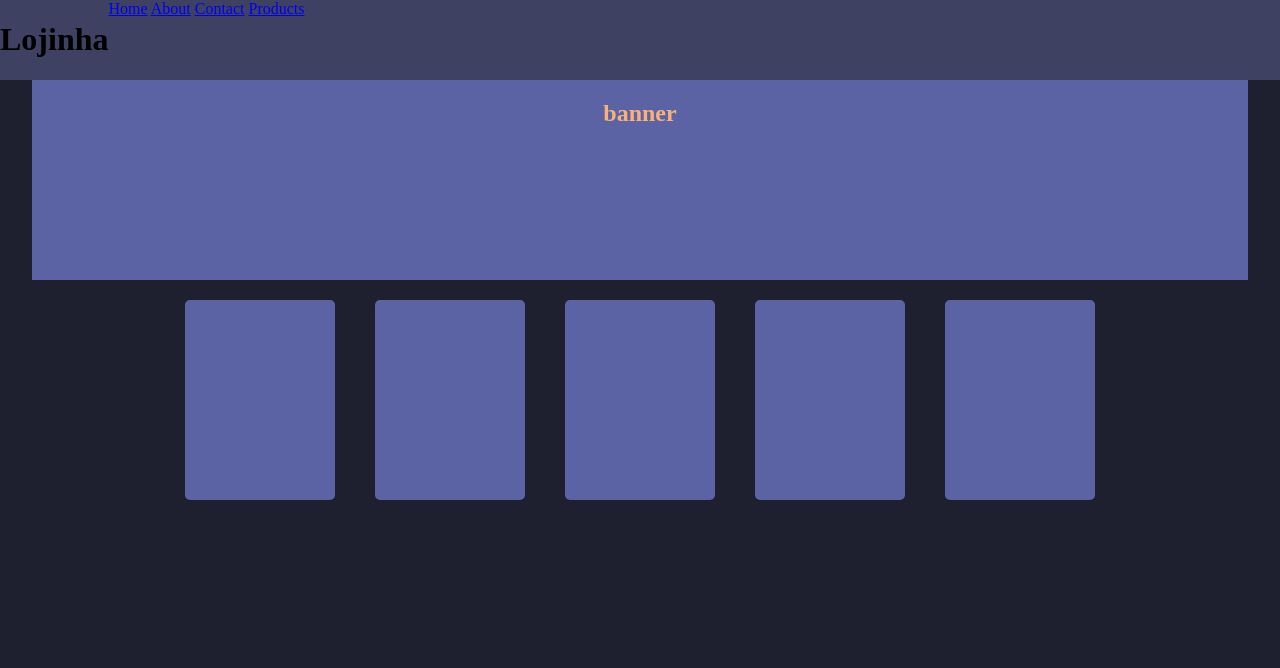
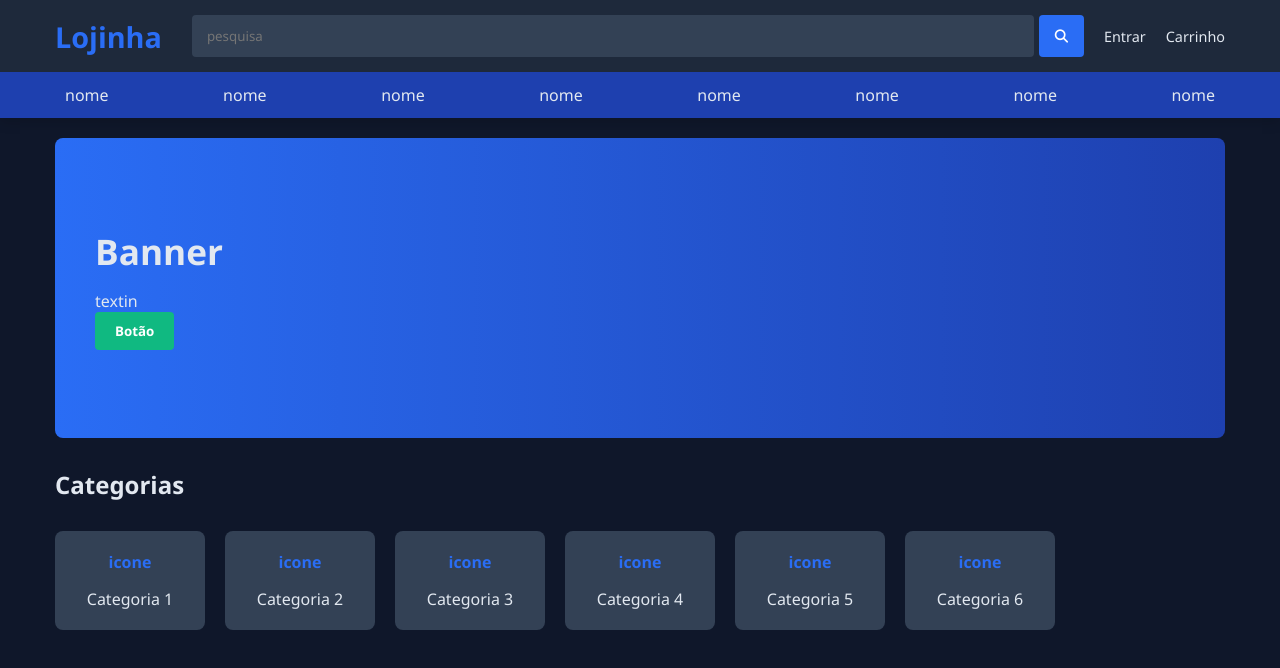
Before and after one commit to walterpotma/Lojinha, a plain HTML site: page index.html in a window 1280 px wide. Drawn offline with Linux system fonts and the light colour scheme.

Commit message:
css index

```diff
--- a/components/header.html
+++ b/components/header.html
@@ -2,11 +2,38 @@
     <link rel="stylesheet" href="../css/components.css">
 </head>
 <header>
-    <h1>Lojinha</h1>
-    <nav>
-        <a href="../index.html">Home</a>
-        <a href="../about.html">About</a>
-        <a href="../contact.html">Contact</a>
-        <a href="../products.html">Products</a>
-    </nav>
-</header>
+    <div class="container">
+      <div class="navbar">
+        <a href="#" class="logo">Lojinha</a>
+
+        <div class="search-bar">
+          <input type="text" placeholder="pesquisa">
+          <button><i class="fas fa-search"></i></button>
+        </div>
+
+        <div class="nav-icons">
+          <a href="#" class="nav-icon">
+            <span>Entrar</span>
+          </a>
+          <a href="#" class="nav-icon">
+            <span>Carrinho</span>
+          </a>
+        </div>
+      </div>
+    </div>
+
+    <div class="categories-menu">
+      <div class="container">
+        <ul class="categories-list">
+          <li><a href="#">nome</a></li>
+          <li><a href="#">nome</a></li>
+          <li><a href="#">nome</a></li>
+          <li><a href="#">nome</a></li>
+          <li><a href="#">nome</a></li>
+          <li><a href="#">nome</a></li>
+          <li><a href="#">nome</a></li>
+          <li><a href="#">nome</a></li>
+        </ul>
+      </div>
+    </div>
+  </header>
--- a/css/components.css
+++ b/css/components.css
@@ -1,7 +1,69 @@
 @import url("./global.css");
 
 header {
-    width: 100%;
-    display: flex;
-    background-color: var(--secundaria-color); ;
-}
+     background-color: var(--dark);
+     box-shadow: 0 4px 12px rgba(0, 0, 0, 0.15);
+     position: sticky;
+     top: 0;
+     z-index: 1000;
+ }
+
+ .navbar {
+     display: flex;
+     align-items: center;
+     padding: 15px 0;
+     gap: 20px;
+     max-width: 1170px
+ }
+
+ .logo {
+     font-size: 1.8rem;
+     font-weight: 700;
+     color: var(--primary);
+     text-decoration: none;
+     display: flex;
+     align-items: center;
+ }
+
+ .search-bar {
+     display: flex;
+     width: 100%;
+ }
+
+ .search-bar input {
+     flex: 1;
+     padding: 12px 15px;
+     margin: 0 5px 0 10px ;
+     border: none;
+     border-radius: 4px;
+     background-color: var(--card-bg);
+     color: var(--text);
+ }
+
+ .search-bar button {
+     padding: 12px 16px;
+     background-color: var(--primary);
+     color: white;
+     border: none;
+     border-radius: 4px;
+     cursor: pointer;
+ }
+
+ .nav-icons {
+     display: flex;
+     gap: 20px;
+ }
+
+ .nav-icon {
+     color: var(--text);
+     text-decoration: none;
+     display: flex;
+     flex-direction: column;
+     align-items: center;
+     font-size: 0.9rem;
+ }
+
+ .nav-icon i {
+     font-size: 1.2rem;
+     margin-bottom: 4px;
+ }
--- a/css/global.css
+++ b/css/global.css
@@ -1,28 +1,55 @@
-
-html{
+* {
+    margin: 0;
+    padding: 0;
+    box-sizing: border-box;
+    font-family: 'Segoe UI', Tahoma, Geneva, Verdana, sans-serif;
+}
+html {
     scroll-behavior: smooth;
-    margin: 0;
-}
-:root{
-    --fundo-color: #1E1F2F;       /* fundo principal, mais escuro */
-    --container-color: #2C2F4A;   /* contêineres e seções */
-    --secundaria-color: #3E4162;   /* banners ou destaques */
-    --card-color: #5C63A4;         /* cards de produtos */
-    --text-color: #FFB86C;         /* textos principais */
-    --text-secundaria: #E0E0E0;    /* textos de contraste, links, etc */
-    --hover-color: #7D84C8;        /* efeito hover para botões/cards */
 }
 
+:root {
+    /* Cores primárias - usadas para elementos principais, botões, destaques */
+    --primary: #2a6df5;
+    --primary-dark: #1e40af;
+    --primary-light: #3b82f6;
 
-body{
-    background-color: var(--fundo-color);
-    margin: 0;
+    /* Cores de destaque (accent) - usadas para preços, ações, elementos secundários */
+    --accent: #10b981;
+    --accent-dark: #0da271;
+    --accent-light: #34d399;
+
+    /* Cores de fundo - usadas para backgrounds principais e secundários */
+    --bg-dark: #0f172a;
+    --bg-medium: #1e293b;
+    --bg-light: #334155;
+
+    /* Cores de texto - usadas para todos os textos */
+    --text-primary: #e2e8f0;
+    --text-secondary: #94a3b8;
+    --text-muted: #64748b;
+
+    /* Cores de elementos de interface - usadas para cards, inputs, etc */
+    --card-bg: #334155;
+    --card-hover: #3c4a61;
+    --input-bg: #475569;
+
+    /* Cores de status - usadas para feedback, alertas, confirmações */
+    --success: #22c55e;
+    --warning: #f59e0b;
+    --error: #ef4444;
+    --info: #3b82f6;
 }
 
-.container{
-    margin: auto;
-    width: 95%;
-    background-color: var(--fundo-color);
-    border-radius: 10px;
+body {
+    font-family: 'Segoe UI', Tahoma, Geneva, Verdana, sans-serif;
+    background-color: var(--bg-dark);
+    color: var(--text-primary);
+}
 
+.container {
+    width: 100%;
+    max-width: 1200px;
+    margin: 0 auto;
+    padding: 0 15px;
 }
--- a/css/index.css
+++ b/css/index.css
@@ -1,28 +1,128 @@
-@import url("./global.css");
-.banner{
-    display: flex;
-    flex-wrap: nowrap;
-    width: auto;
-    height: 200px;
-    margin-bottom: 20px;
-    background-color: var(--card-color);
-    justify-content: center;
-    color: #f9b17a;
-}
+ :root {
+     --primary: #2a6df5;
+     --secondary: #1e40af;
+     --accent: #10b981;
+     --dark: #1e293b;
+     --darker: #0f172a;
+     --light: #f8fafc;
+     --gray: #94a3b8;
+     --card-bg: #334155;
+     --text: #e2e8f0;
+     --text-muted: #94a3b8;
+     --success: #22c55e;
+     --danger: #ef4444;
+     --warning: #f59e0b;
+ }
 
-.categories{
-    display: flex;
-    flex-wrap: nowrap;
-    gap: 40px;
-    justify-content: center;
-}
+ .container {
+     width: 100%;
+     max-width: 1200px;
+     margin: 0 auto;
+     padding: 0 15px;
+ }
 
-.categoria{
-    display: flex;
-    flex-wrap: wrap;
-    width: 150px;
-    height: 200px;
-    background-color: var(--card-color);
-    margin-bottom: 20px;
-    border-radius: 5px;
-}
+
+ .categories-menu {
+     background-color: var(--secondary);
+     padding: 12px 0;
+ }
+
+ .categories-list {
+     display: flex;
+     list-style: none;
+     justify-content: space-between;
+     flex-wrap: wrap;
+ }
+
+ .categories-list a {
+     color: var(--text);
+     text-decoration: none;
+     padding: 5px 10px;
+     transition: all 0.3s;
+ }
+
+ .categories-list a:hover {
+     color: var(--accent);
+     transition: all 0.3s;
+     transform: scale(1.5);
+ }
+
+ .banner {
+     margin: 20px 0;
+     border-radius: 8px;
+     overflow: hidden;
+     position: relative;
+     height: 300px;
+ }
+
+ .banner-content {
+     background: linear-gradient(to right, var(--primary), var(--secondary));
+     height: 100%;
+     display: flex;
+     align-items: center;
+     justify-content: space-between;
+     padding: 0 40px;
+ }
+
+ .banner-text {
+     max-width: 50%;
+ }
+
+ .banner-text h2 {
+     font-size: 2.2rem;
+     margin-bottom: 15px;
+ }
+
+ .banner-btn {
+     background-color: var(--accent);
+     color: white;
+     padding: 10px 20px;
+     border: none;
+     border-radius: 4px;
+     font-weight: bold;
+     cursor: pointer;
+     transition: all 0.3s;
+ }
+
+ .banner-btn:hover {
+     background-color: #0da271;
+ }
+
+ .section-title {
+     margin: 30px 0 20px;
+     font-size: 1.5rem;
+     position: relative;
+     padding-bottom: 10px;
+ }
+
+ .categories-grid {
+     display: grid;
+     grid-template-columns: repeat(auto-fill, minmax(150px, 1fr));
+     gap: 20px;
+     margin-bottom: 40px;
+ }
+
+ .category-card {
+     background-color: var(--card-bg);
+     border-radius: 8px;
+     padding: 20px;
+     text-align: center;
+     transition: transform 0.3s, box-shadow 0.3s;
+     cursor: pointer;
+ }
+
+ .category-card:hover {
+     transform: translateY(-5px);
+     box-shadow: 0 10px 20px rgba(0, 0, 0, 0.2);
+ }
+
+ .category-icon {
+     font-size: 2rem;
+     color: var(--primary);
+     margin-bottom: 15px;
+ }
+
+ .category-card h3 {
+     font-size: 1rem;
+     margin-bottom: 5px;
+ }
--- a/index.html
+++ b/index.html
@@ -1,30 +1,70 @@
 <!DOCTYPE html>
 <html lang="pt-BR">
+
 <head>
-    <meta charset="UTF-8" />
-    <meta name="viewport" content="width=device-width, initial-scale=1.0" />
-    <link rel="stylesheet" href="css/global.css" />
-    <link rel="stylesheet" href="css/index.css" />
+  <meta charset="UTF-8">
+  <meta name="viewport" content="width=device-width, initial-scale=1.0">
+  <title>MarketPlus | Sua Loja Virtual Premium</title>
+  <link rel="stylesheet" href="https://cdnjs.cloudflare.com/ajax/libs/font-awesome/6.4.0/css/all.min.css">
+  <link rel="stylesheet" href="css/index.css">
+  <link rel="stylesheet" href="css/global.css">
   <script src="js/global.js"></script>
   <script src="js/controller.js"></script>
-    <title>Lojinha</title>
 </head>
+
 <body>
-    <div id="header-component">
 
+  <section id="header-component"></section>
+    <section class="container">
+      <section class="banner">
+        <div class="banner-content">
+          <div class="banner-text">
+            <h2>Banner</h2>
+            <p>textin</p>
+            <button class="banner-btn">Botão</button>
+      </section>
+
+
+      <h2 class="section-title">Categorias</h2>
+      <div class="categories-grid">
+        <div class="category-card">
+          <div class="category-icon">
+            <h3>icone</h3>
           </div>
-    <section class="container">
-      <div class="banner">
-        <h1>banner</h1>
+          <p>Categoria 1</p>
         </div>
-      <div class="categories">
-        <span class="categoria"></span>
-        <span class="categoria"></span>
-        <span class="categoria"></span>
-        <span class="categoria"></span>
-        <span class="categoria"></span>
+        <div class="category-card">
+          <div class="category-icon">
+            <h3>icone</h3>
           </div>
-
+          <p>Categoria 2</p>
+        </div>
+        <div class="category-card">
+          <div class="category-icon">
+            <h3>icone</h3>
+          </div>
+          <p>Categoria 3</p>
+        </div>
+        <div class="category-card">
+          <div class="category-icon">
+            <h3>icone</h3>
+          </div>
+          <p>Categoria 4</p>
+        </div>
+        <div class="category-card">
+          <div class="category-icon">
+            <h3>icone</h3>
+          </div>
+          <p>Categoria 5</p>
+        </div>
+        <div class="category-card">
+          <div class="category-icon">
+            <h3>icone</h3>
+          </div>
+          <p>Categoria 6</p>
+        </div>
+      </div>
     </section>
 </body>
+
 </html>
```
Lines whose indentation alone changed are shown as unchanged.
